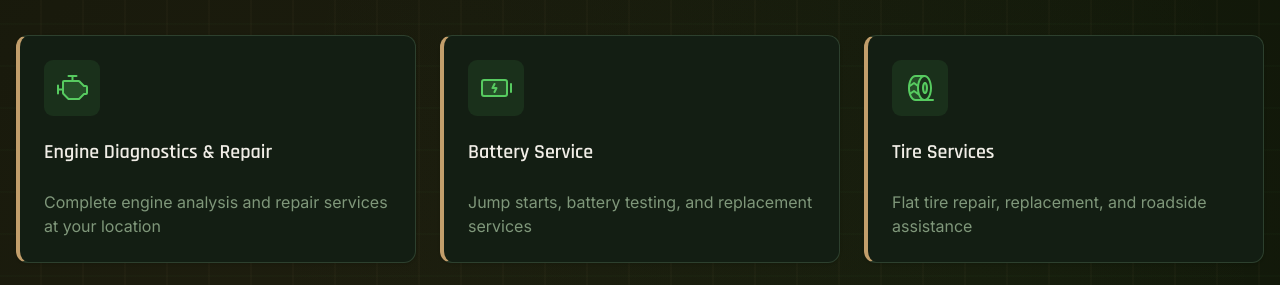
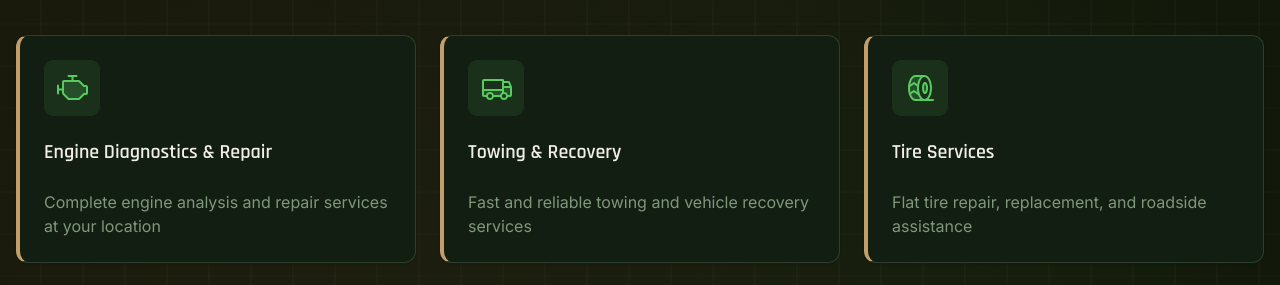
Before and after one commit to kaijuthreat/greenwoods-mobi-rain, a React (Vite) app: page / in a window 1280 px wide. Shown: the part 980-1265 px from the top of the page. Built offline with nearby package versions, Linux system fonts and the light colour scheme.

Commit message:
Updated Battery Service entry in src/App.tsx

```diff
--- a/src/App.tsx
+++ b/src/App.tsx
@@ -1,4 +1,4 @@
-import { Phone, Wrench, Clock, MapPin, Engine, Tire, BatteryCharging, Gauge, CarProfile, Lightning } from "@phosphor-icons/react"
+import { Phone, Wrench, Clock, MapPin, Engine, Tire, Truck, Gauge, CarProfile, Lightning } from "@phosphor-icons/react"
 import { Button } from "@/components/ui/button"
 import { Card, CardContent, CardDescription, CardHeader, CardTitle } from "@/components/ui/card"
 import { Badge } from "@/components/ui/badge"
@@ -15,9 +15,9 @@ function App() {
       description: "Complete engine analysis and repair services at your location"
     },
     {
-      icon: BatteryCharging,
-      title: "Battery Service",
-      description: "Jump starts, battery testing, and replacement services"
+      icon: Truck,
+      title: "Towing & Recovery",
+      description: "Fast and reliable towing and vehicle recovery services"
     },
     {
       icon: Tire,
```
